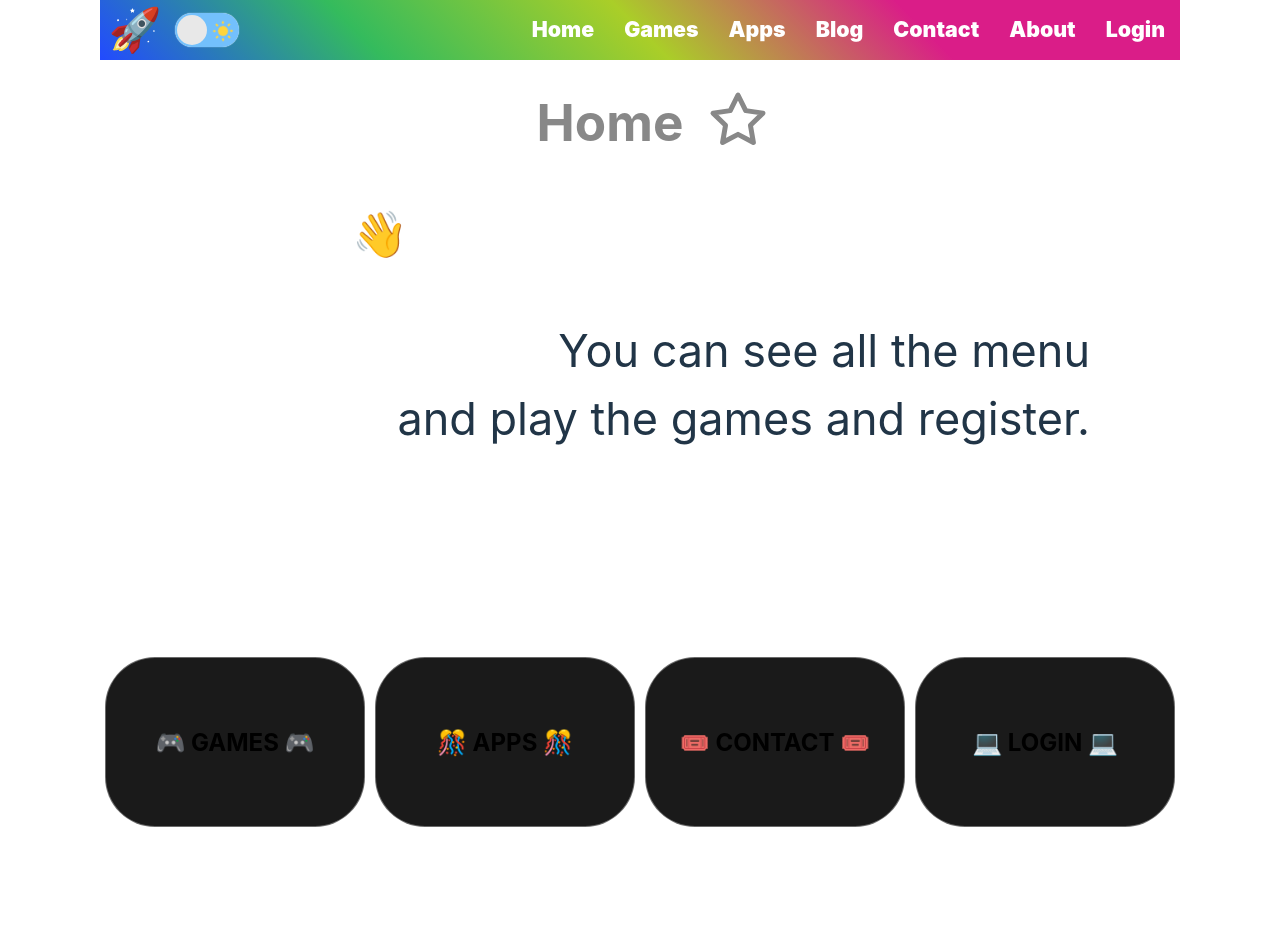
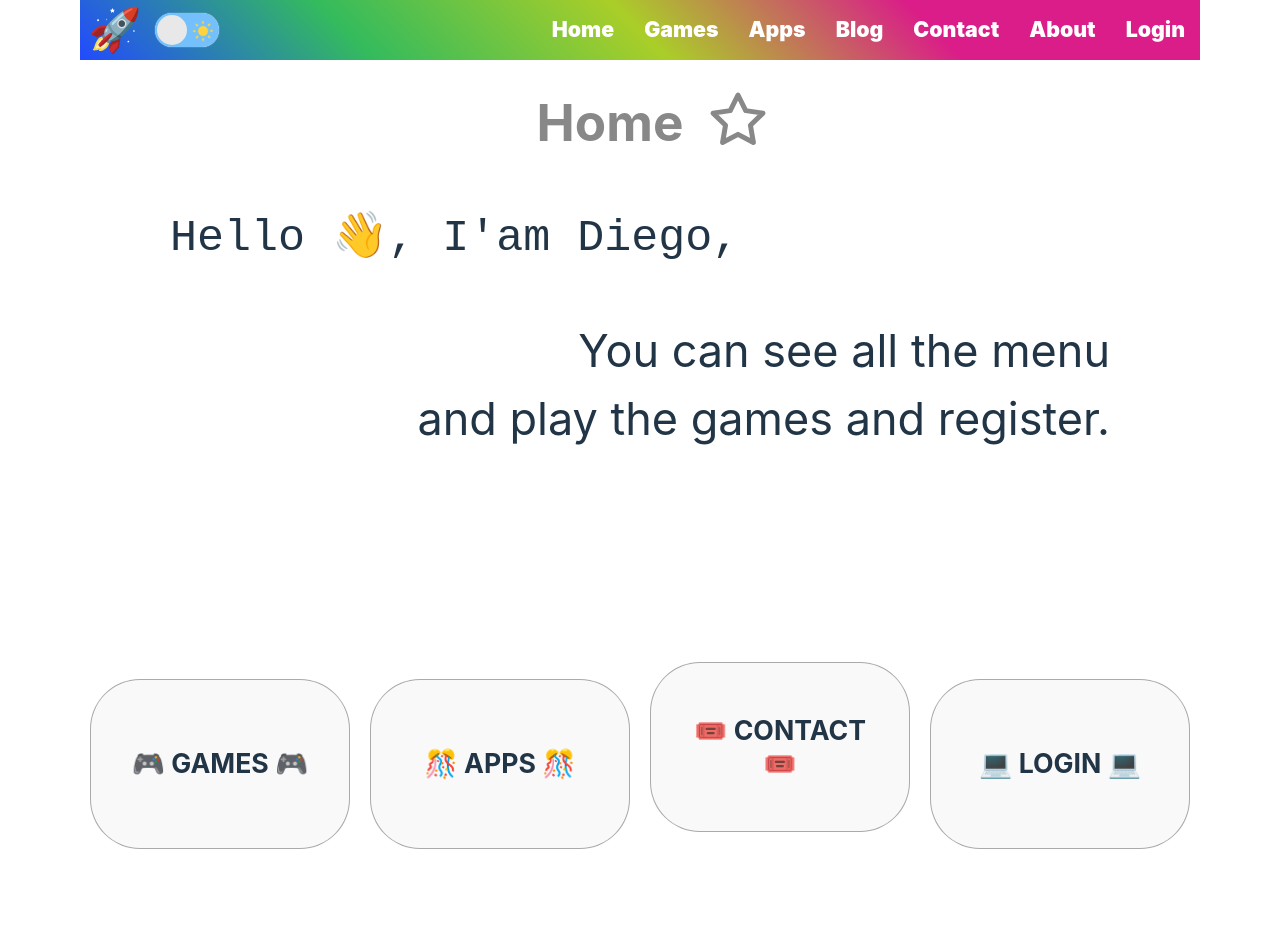
Before and after one commit to diegomardev/WEB_REACT, a React (Vite) app in the folder web_vite/: page / in a window 1280 px wide. Shown: the top 928 px of the page. Built offline with nearby package versions, Linux system fonts and the light colour scheme; no server answers; what atropos would draw is missing.

Commit message:
update botones modo claro

```diff
--- a/web_vite/src/index.css
+++ b/web_vite/src/index.css
@@ -64,6 +64,11 @@ h1 {
 }
 .botones_juegos:hover {
   filter: drop-shadow(0 0 1em #646cffaa);
+}
+html.light .botones_juegos {
+  background-color: #f9f9f9;
+  color: #213547;
+  border: 1px solid rgba(27, 25, 25, 0.349);
 }
 .hover-text {
   opacity: 0;
--- a/web_vite/src/pages/Home/Home.css
+++ b/web_vite/src/pages/Home/Home.css
@@ -70,8 +70,8 @@
   cursor: pointer;
 }
 .home_big_button {
-  margin: 5px;
-  font-size: 18pt;
+  margin: 10px;
+  font-size: 20pt;
   font-weight: bold;
   border-radius: 50px;
   border: 1px solid rgba(255, 255, 255, 0.349);
@@ -85,9 +85,14 @@
   height: 170px;
   margin-bottom: 40px;
 }
-
 .home_big_button:hover {
-  filter: drop-shadow(0 0 1em #646cffaa);
+  filter: drop-shadow(0 0 0.5em #646cffaa);
+  scale:1.01;
+}
+html.light .home_big_button {
+  background-color: #f9f9f9;
+  color: #213547;
+  border: 1px solid rgba(27, 25, 25, 0.349);
 }
 footer {
   margin-top: auto;
@@ -266,7 +271,10 @@ footer {
 	overflow: hidden;
 	border-right: 2px solid white;
 }
-
+html.light .olivetti {
+  color: #213547;
+  border-right: 2px solid rgba(27, 25, 25, 0.349);
+}
 @keyframes olivetti {
 	from {
 		width: 0;
```
Also changed, not shown: 4 other files (tests, documents, lock files or other folders).
